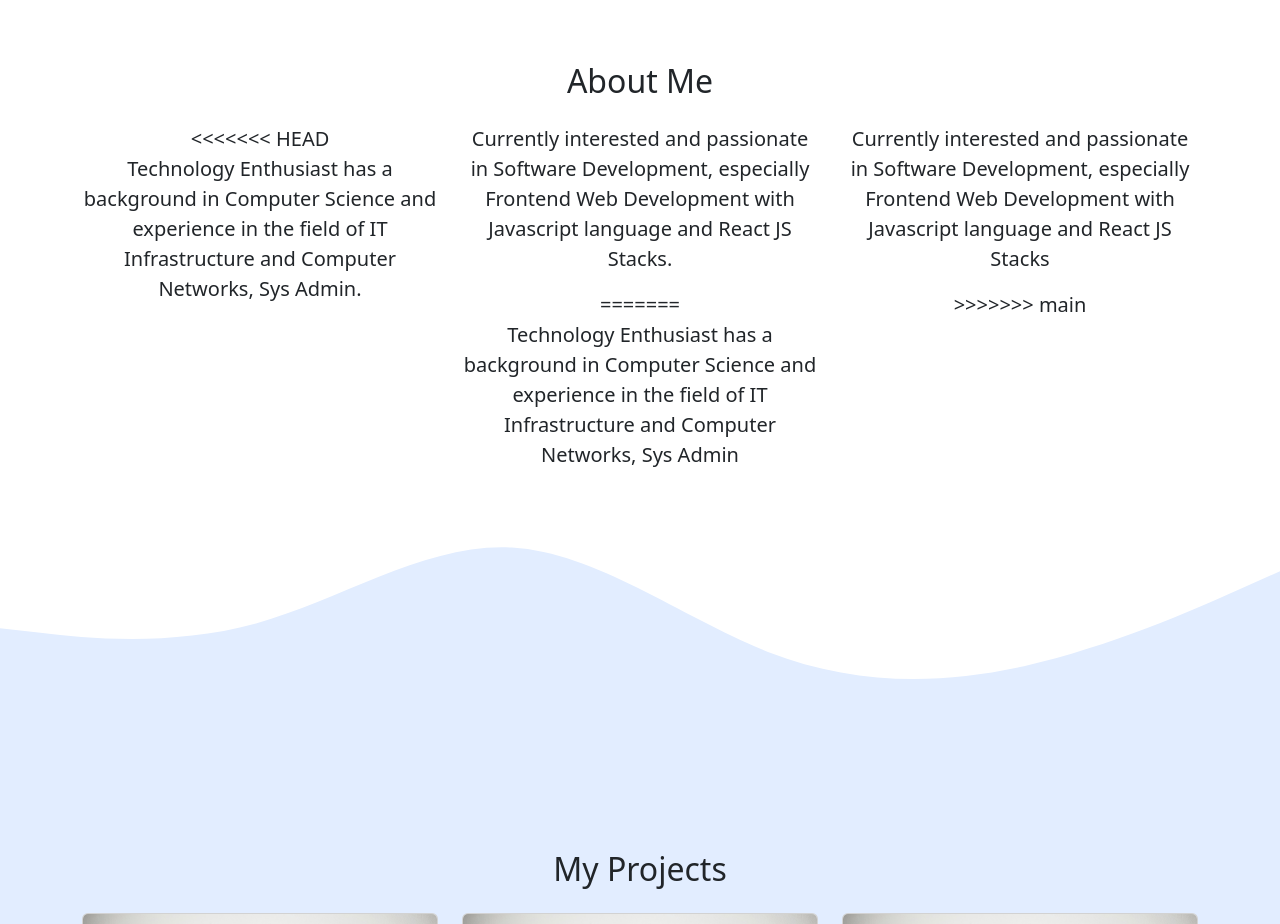
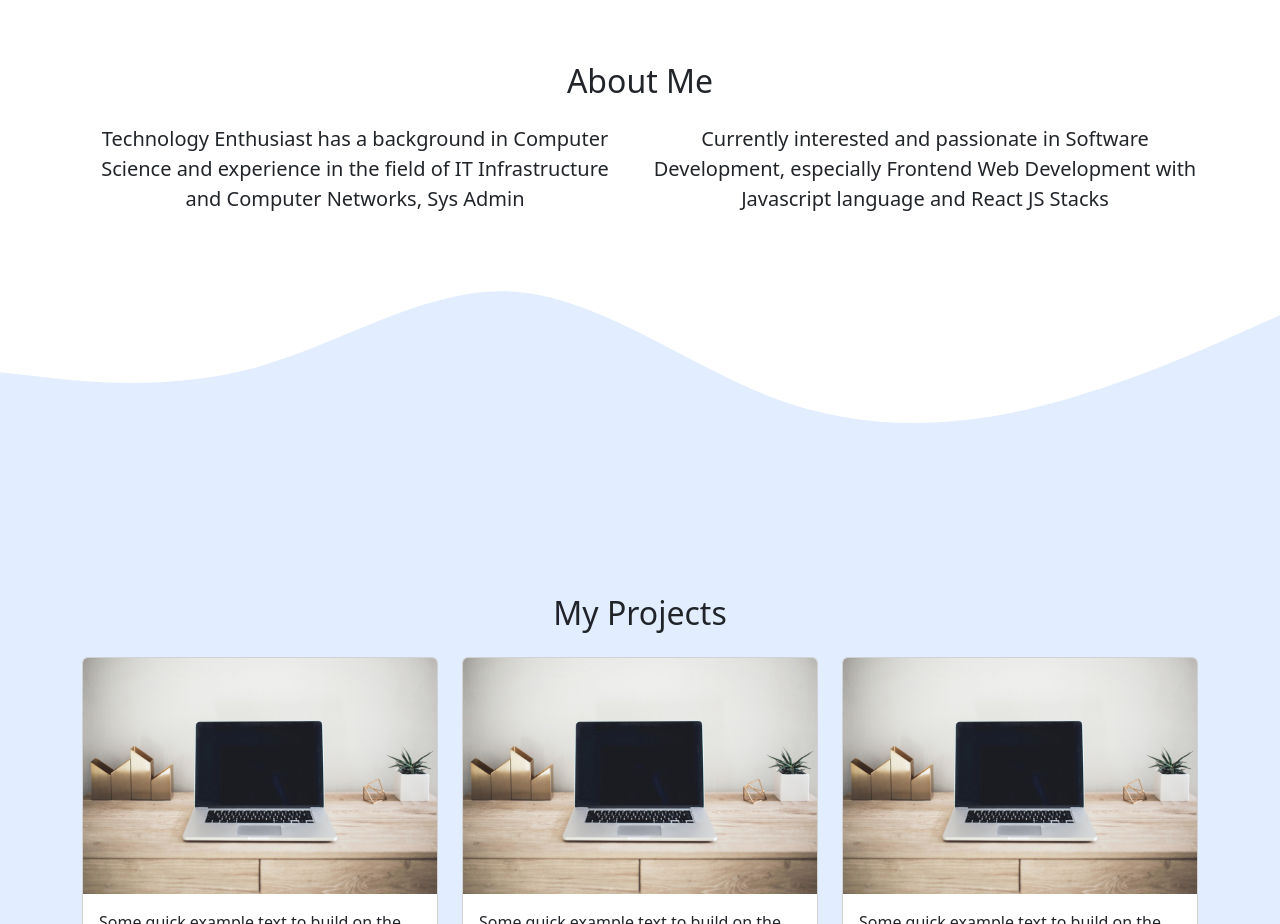
Before and after one commit to sapanly/sapanly.github.io, a plain HTML site: page index.html in a window 1280 px wide. Shown: the part 800-1724 px from the top of the page. Drawn offline with nearby package versions, Linux system fonts and the light colour scheme.

Commit message:
change index lg

```diff
--- a/index.html
+++ b/index.html
@@ -62,17 +62,10 @@
         </div>
         <div class="row justify-content-center fs-5 text-center">
           <div class="col-md">
-<<<<<<< HEAD
-            <p>Technology Enthusiast has a background in Computer Science and experience in the field of IT Infrastructure and Computer Networks, Sys Admin.</p>
-          </div>
-          <div class="col-md">
-            <p>Currently interested and passionate in Software Development, especially Frontend Web Development with Javascript language and React JS Stacks.</p>
-=======
             <p>Technology Enthusiast has a background in Computer Science and experience in the field of IT Infrastructure and Computer Networks, Sys Admin</p>
           </div>
           <div class="col-md">
             <p>Currently interested and passionate in Software Development, especially Frontend Web Development with Javascript language and React JS Stacks</p>
->>>>>>> main
           </div>
         </div>
       </div>
```
